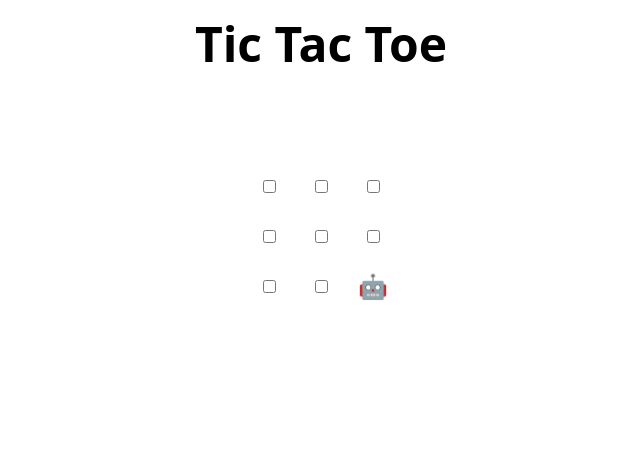
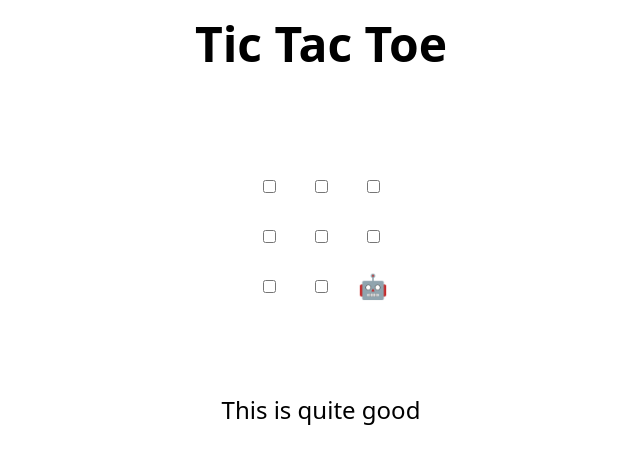
Before and after one commit to THE-G5NIUS/skills-review-pull-requests, a plain HTML site: page index.html in a window 1280 px wide. Shown: the whole page, without its empty margins (319-959 px from the left). Drawn offline with Linux system fonts and the light colour scheme.

Commit message:
Update index.html
yes

```diff
--- a/index.html
+++ b/index.html
@@ -48,6 +48,7 @@
 </table>
 
 <h2 hidden>Game over, refresh to play again 🧑‍💻 🤖!</h2>
+This is quite good
 
 <script>
   // Initialization
```
